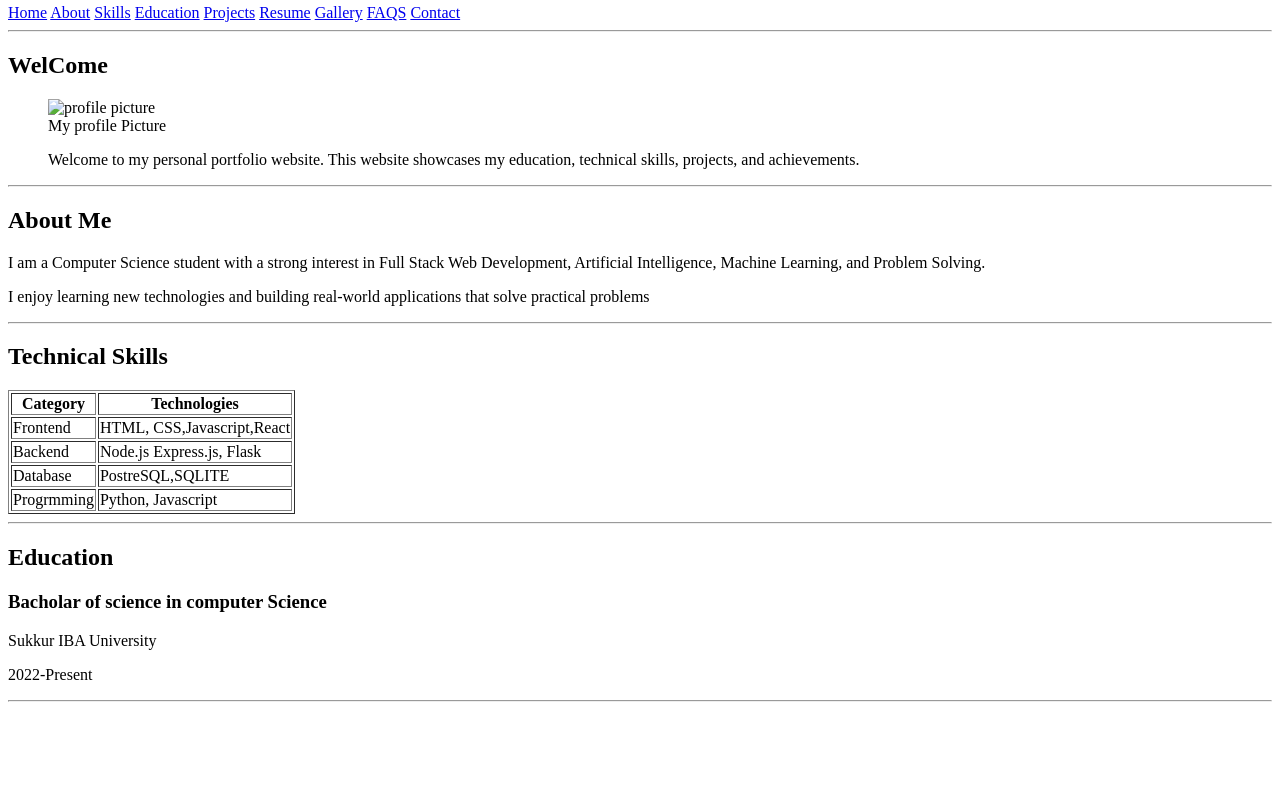
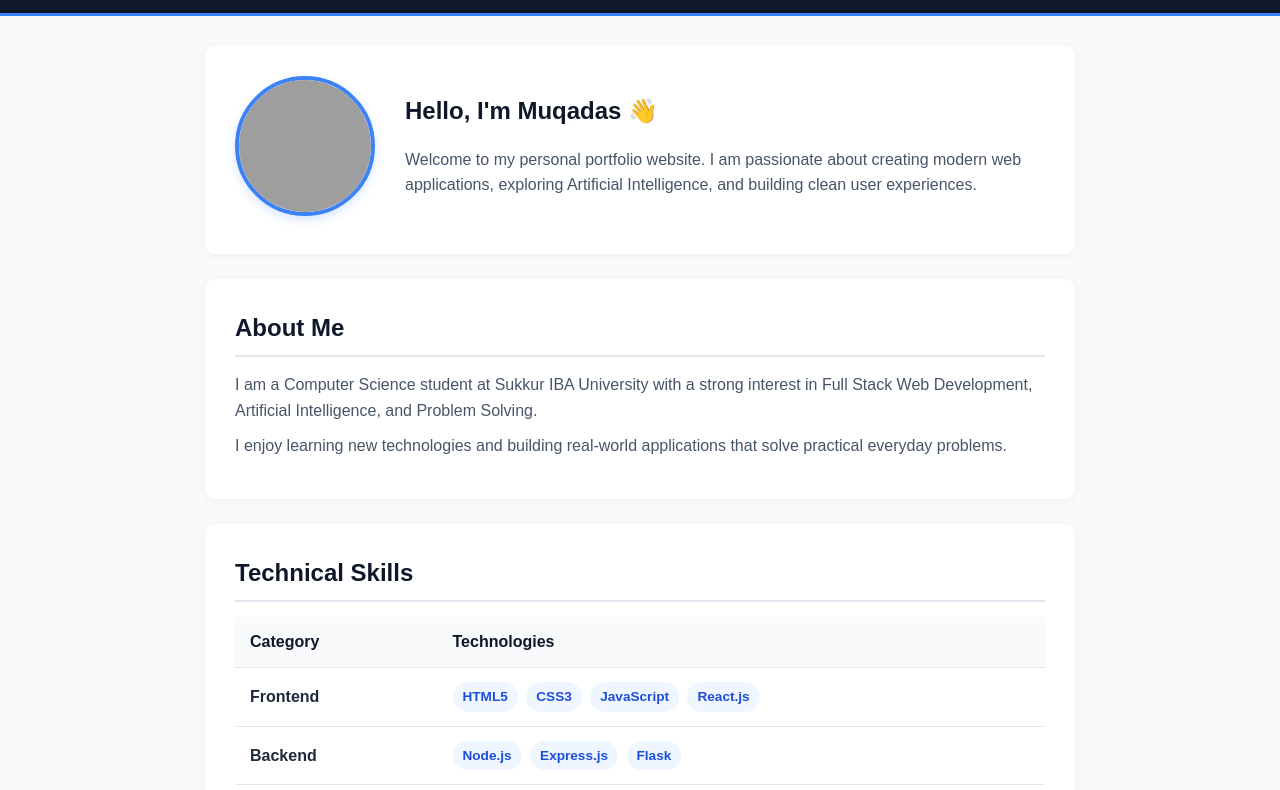
Before and after one commit to web-dev-html-css-javascript-projects/web-dev-html-css-javascript-projects, a plain HTML site: page HTML/11-personal-portfolio/portfolio.html in a window 1280 px wide. Shown: the part 110-900 px from the top of the page. Before the commit the page ends 820 px from the top, so only its background shows below. Drawn offline with Linux system fonts and the light colour scheme; grey boxes are pictures that could not be loaded.

Commit message:
feat(portfolio): add personal profile picture

```diff
--- a/HTML/11-personal-portfolio/portfolio.html
+++ b/HTML/11-personal-portfolio/portfolio.html
@@ -3,127 +3,107 @@
 <head>
     <meta charset="UTF-8">
     <meta name="viewport" content="width=device-width, initial-scale=1.0">
-    <title>Document</title>
+    <title>Muqadas Akram - Personal Portfolio</title>
+    <!-- Link the CSS file -->
+    <link rel="stylesheet" href="style.css">
 </head>
 <body>
-    <!--Header-->
-
-    <header>
-     <h1>Muqadas Muhammad Akram</h1>
-
+    <!-- Site Header & Navigation -->
+    <header class="portfolio-header">
+        <div class="header-container">
+            <div class="brand">
+                <h1>Muqadas Akram</h1>
                 <p>Computer Science Student | Aspiring Full Stack Developer</p>
-
-     <nav>
-        <a href="#Home">Home</a>
-        <a href="#About">About</a>
-        <a href="#Skills">Skills</a>
-        <a href="Education">Education</a>
-
-        <a href="#Projects">Projects</a>
-        <a href="#Resume">Resume</a>
-        <a href="Gallery">Gallery</a>
-        <a href="#FAQ">FAQS</a>
-        <a href="#Conact">Contact</a>
+            </div>
+            <nav class="nav-links">
+                <a href="#welcome">Home</a>
+                <a href="#about">About</a>
+                <a href="#skills">Skills</a>
+                <a href="#education">Education</a>
+                <a href="#contact">Contact</a>
             </nav>
+        </div>
     </header>
 
-
-    <hr>
-
-
-
-
-
-    <!--Main-->
-    <section>
-            <h2>
-        WelCome
-    </h2>
-    <figure>
-        <img src="img.png" alt="profile picture">
-
-        <figcaption>My profile Picture</figcaption>
-
-        <p>Welcome to my personal portfolio website. This website showcases my education, technical skills, projects, and achievements.</p>
+    <!-- Main Container -->
+    <div class="portfolio-container">
+        <main>
+            <!-- Hero / Welcome Section -->
+            <section id="welcome" class="card hero-section">
+                <figure class="profile-figure">
+                    <img src="https://images.unsplash.com/photo-1534528741775-53994a69daeb?w=400&q=80"
+                         alt="Profile Picture"
+                         class="profile-img">
                 </figure>
-
+                <div class="hero-text">
+                    <h2>Hello, I'm Muqadas 👋</h2>
+                    <p>Welcome to my personal portfolio website. I am passionate about creating modern web applications, exploring Artificial Intelligence, and building clean user experiences.</p>
+                </div>
             </section>
 
-    <hr>
-    <section>
+            <!-- About Section -->
+            <section id="about" class="card">
                 <h2>About Me</h2>
-
-        <p>I am a Computer Science student with a strong interest in Full Stack Web Development, Artificial Intelligence, Machine Learning, and Problem Solving.</p>
-
-        <p>I enjoy learning new technologies and building real-world applications that solve practical problems</p>
+                <p>I am a Computer Science student at Sukkur IBA University with a strong interest in Full Stack Web Development, Artificial Intelligence, and Problem Solving.</p>
+                <p>I enjoy learning new technologies and building real-world applications that solve practical everyday problems.</p>
             </section>
 
-
-    <hr>
-    <section>
+            <!-- Technical Skills Section -->
+            <section id="skills" class="card">
                 <h2>Technical Skills</h2>
-        <table border="1">
+                <table class="skills-table">
                     <thead>
                         <tr>
-
-
-                <th>
-                    Category
-                </th>
-
+                            <th>Category</th>
                             <th>Technologies</th>
-
                         </tr>
-
                     </thead>
-
                     <tbody>
                         <tr>
-                        <td>Frontend</td>
-                             <td>HTML, CSS,Javascript,React</td>
-
-
+                            <td class="cat-name">Frontend</td>
+                            <td><span class="skill-badge">HTML5</span> <span class="skill-badge">CSS3</span> <span class="skill-badge">JavaScript</span> <span class="skill-badge">React.js</span></td>
                         </tr>
-
                         <tr>
-                        <td>Backend</td>
-                        <td>Node.js Express.js, Flask</td>
+                            <td class="cat-name">Backend</td>
+                            <td><span class="skill-badge">Node.js</span> <span class="skill-badge">Express.js</span> <span class="skill-badge">Flask</span></td>
                         </tr>
-
                         <tr>
-                        <td>Database</td>
-                        <td>PostreSQL,SQLITE</td>
+                            <td class="cat-name">Database</td>
+                            <td><span class="skill-badge">PostgreSQL</span> <span class="skill-badge">SQLite</span></td>
                         </tr>
-
                         <tr>
-                        <td>Progrmming</td>
-                        <td>Python, Javascript</td>
+                            <td class="cat-name">Programming</td>
+                            <td><span class="skill-badge">Python</span> <span class="skill-badge">JavaScript</span> <span class="skill-badge">C++</span></td>
                         </tr>
-
                     </tbody>
-
-
                 </table>
             </section>
 
-    <hr>
-
-    <section id="Education">
+            <!-- Education Section -->
+            <section id="education" class="card">
                 <h2>Education</h2>
-        <article>
-            <h3>Bacholar of science in computer Science</h3>
-
-            <p>
-                Sukkur IBA University
-            </p>
-
-            <p>2022-Present</p>
-
-            </article>
+                <article class="education-item">
+                    <h3>Bachelor of Science in Computer Science</h3>
+                    <p class="institute">Sukkur IBA University</p>
+                    <p class="duration">2022 - Present</p>
                 </article>
             </section>
 
-    <hr>
+            <!-- Contact Section -->
+            <section id="contact" class="card contact-section">
+                <h2>Get In Touch</h2>
+                <p>Feel free to reach out for collaborations, projects, or discussions!</p>
+                <div class="contact-links">
+                    <a href="mailto:muqadasakram.13@gmail.com" class="btn btn-contact">📧 Email Me</a>
+                    <a href="https://github.com/Muqadas1234" target="_blank" class="btn btn-github">GitHub Profile</a>
+                </div>
+            </section>
+        </main>
+    </div>
 
+    <!-- Footer -->
+    <footer class="portfolio-footer">
+        <p>© 2026 Muqadas Muhammad Akram. Built with Semantic HTML & CSS.</p>
+    </footer>
 </body>
 </html>
--- /dev/null
+++ b/HTML/11-personal-portfolio/style.css
@@ -0,0 +1,229 @@
+/* --- Global Reset --- */
+* {
+    margin: 0;
+    padding: 0;
+    box-sizing: border-box;
+}
+
+body {
+    font-family: Arial, sans-serif;
+    background-color: #f8fafc; /* Soft background */
+    color: #334155;
+    line-height: 1.6;
+}
+
+/* --- Header & Navigation --- */
+.portfolio-header {
+    background-color: #0f172a; /* Deep Slate Navy */
+    color: #ffffff;
+    padding: 25px 20px;
+    border-bottom: 3px solid #3b82f6;
+}
+
+.header-container {
+    max-width: 900px;
+    margin: 0 auto;
+    display: flex;
+    justify-content: space-between;
+    align-items: center;
+    flex-wrap: wrap;
+    gap: 15px;
+}
+
+.brand h1 {
+    font-size: 1.8rem;
+    color: #ffffff;
+}
+
+.brand p {
+    font-size: 0.9rem;
+    color: #94a3b8;
+    margin-top: 4px;
+}
+
+.nav-links {
+    display: flex;
+    gap: 15px;
+}
+
+.nav-links a {
+    color: #e2e8f0;
+    text-decoration: none;
+    font-size: 0.9rem;
+    font-weight: bold;
+    padding: 6px 12px;
+    border-radius: 4px;
+    transition: background-color 0.2s;
+}
+
+.nav-links a:hover {
+    background-color: #1e293b;
+    color: #38bdf8;
+}
+
+/* --- Portfolio Container --- */
+.portfolio-container {
+    max-width: 900px;
+    margin: 30px auto;
+    padding: 0 15px;
+}
+
+/* --- Reusable Card Section --- */
+.card {
+    background-color: #ffffff;
+    padding: 30px;
+    border-radius: 10px;
+    margin-bottom: 25px;
+    box-shadow: 0 2px 10px rgba(0, 0, 0, 0.05);
+}
+
+.card h2 {
+    font-size: 1.5rem;
+    color: #0f172a;
+    border-bottom: 2px solid #e2e8f0;
+    padding-bottom: 8px;
+    margin-bottom: 15px;
+}
+
+.card p {
+    margin-bottom: 10px;
+    color: #475569;
+}
+
+/* --- Hero Section --- */
+.hero-section {
+    display: flex;
+    align-items: center;
+    gap: 30px;
+}
+
+.profile-img {
+    width: 140px;
+    height: 140px;
+    border-radius: 50%;
+    object-fit: cover;
+    border: 4px solid #3b82f6;
+    box-shadow: 0 4px 10px rgba(59, 130, 246, 0.2);
+}
+
+.hero-text h2 {
+    border-bottom: none;
+    margin-bottom: 8px;
+    color: #0f172a;
+}
+
+/* --- Skills Table --- */
+.skills-table {
+    width: 100%;
+    border-collapse: collapse;
+    margin-top: 10px;
+}
+
+.skills-table th,
+.skills-table td {
+    padding: 12px 15px;
+    border-bottom: 1px solid #e2e8f0;
+    text-align: left;
+}
+
+.skills-table th {
+    background-color: #f8fafc;
+    color: #0f172a;
+}
+
+.cat-name {
+    font-weight: bold;
+    color: #1e293b;
+    width: 25%;
+}
+
+.skill-badge {
+    display: inline-block;
+    background-color: #eff6ff;
+    color: #1d4ed8;
+    padding: 4px 10px;
+    border-radius: 20px;
+    font-size: 0.85rem;
+    font-weight: bold;
+    margin: 2px 4px 2px 0;
+}
+
+/* --- Education Section --- */
+.education-item {
+    border-left: 3px solid #3b82f6;
+    padding-left: 15px;
+    margin-top: 10px;
+}
+
+.education-item h3 {
+    font-size: 1.15rem;
+    color: #0f172a;
+}
+
+.education-item .institute {
+    font-weight: bold;
+    color: #2563eb;
+    margin-top: 4px;
+}
+
+.education-item .duration {
+    font-size: 0.85rem;
+    color: #64748b;
+}
+
+/* --- Contact Section --- */
+.contact-links {
+    display: flex;
+    gap: 15px;
+    margin-top: 15px;
+    flex-wrap: wrap;
+}
+
+.btn {
+    text-decoration: none;
+    font-weight: bold;
+    font-size: 0.95rem;
+    padding: 10px 20px;
+    border-radius: 6px;
+    transition: all 0.2s ease;
+}
+
+.btn-contact {
+    background-color: #2563eb;
+    color: #ffffff;
+}
+
+.btn-contact:hover {
+    background-color: #1d4ed8;
+}
+
+.btn-github {
+    background-color: #1e293b;
+    color: #ffffff;
+}
+
+.btn-github:hover {
+    background-color: #0f172a;
+}
+
+/* --- Footer --- */
+.portfolio-footer {
+    text-align: center;
+    padding: 25px 15px;
+    color: #94a3b8;
+    font-size: 0.85rem;
+    background-color: #ffffff;
+    border-top: 1px solid #e2e8f0;
+}
+
+/* --- Mobile Responsive --- */
+@media (max-width: 650px) {
+    .header-container {
+        flex-direction: column;
+        text-align: center;
+    }
+    .hero-section {
+        flex-direction: column;
+        text-align: center;
+    }
+}
```
Also changed, not shown: HTML/11-personal-portfolio/profile-pic.png (added). Lines whose indentation alone changed are shown as unchanged.
